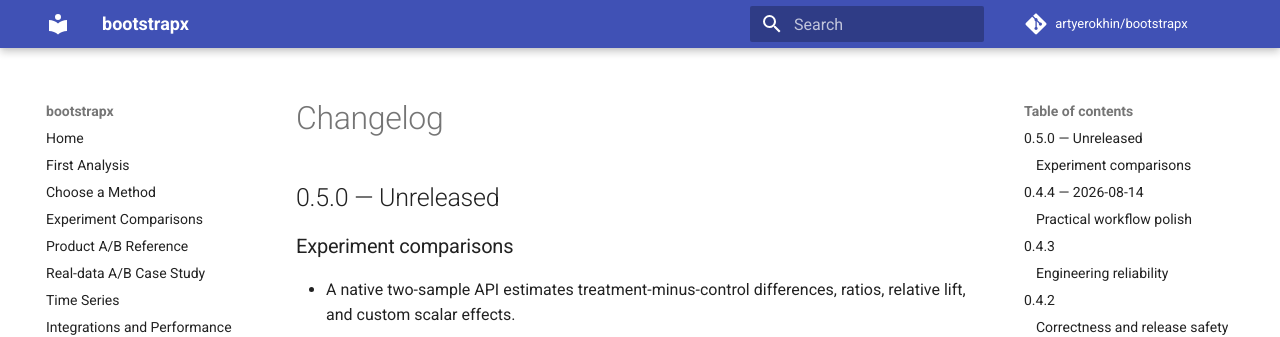
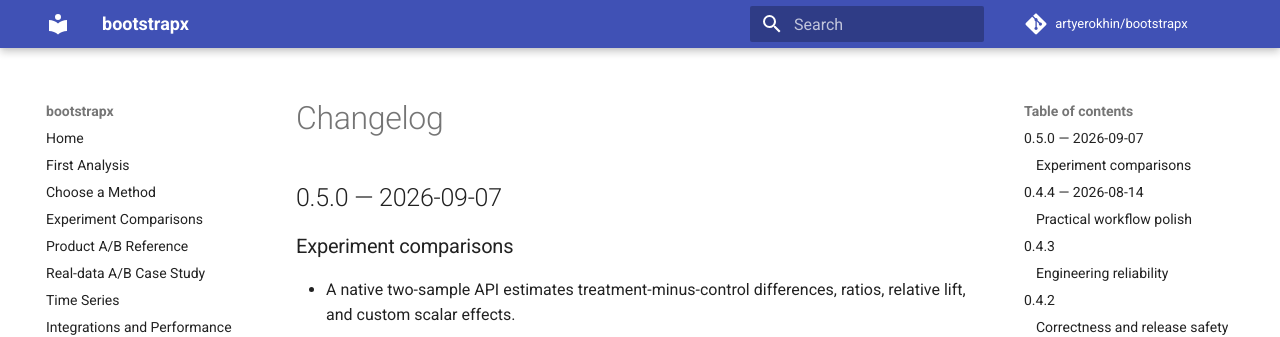
Before and after one commit to artyerokhin/bootstrapx, an MkDocs documentation site: the page built from docs/changelog.md, in a window 1280 px wide and 900 px high. Shown: the top 337 px of the window. Built offline with MkDocs 1.6.1 and Material for MkDocs 9.7.7, drawn with Linux system fonts in a browser that asks for light colours; comment, search, counter and statistics services are not loaded.

Commit message:
docs: finalize 0.5.0 release date

```diff
--- a/docs/changelog.md
+++ b/docs/changelog.md
@@ -1,6 +1,6 @@
 # Changelog
 
-## 0.5.0 — Unreleased
+## 0.5.0 — 2026-09-07
 
 ### Experiment comparisons
 
```
Also changed, not shown: CHANGELOG.md (+1 -1 lines).
